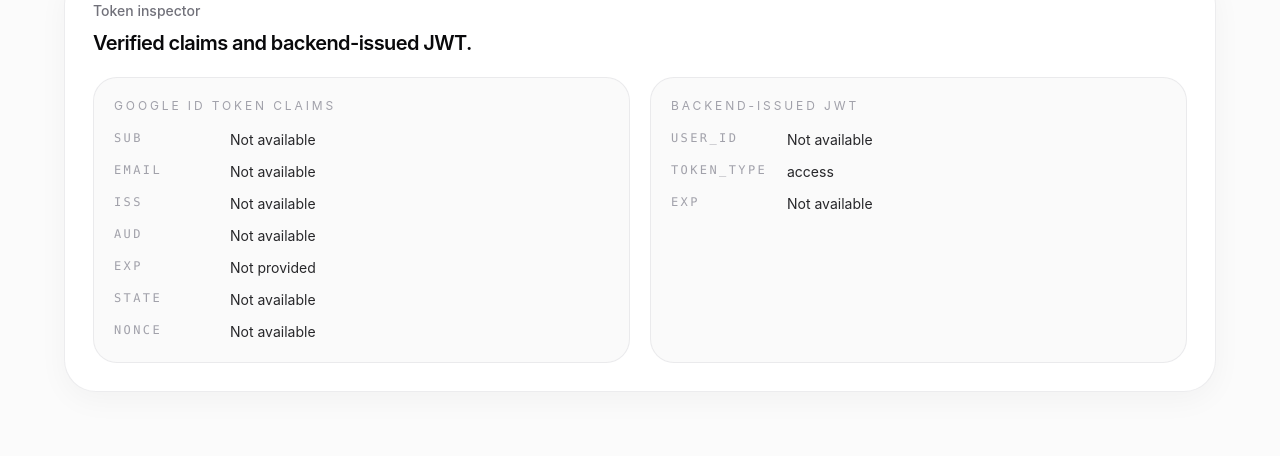
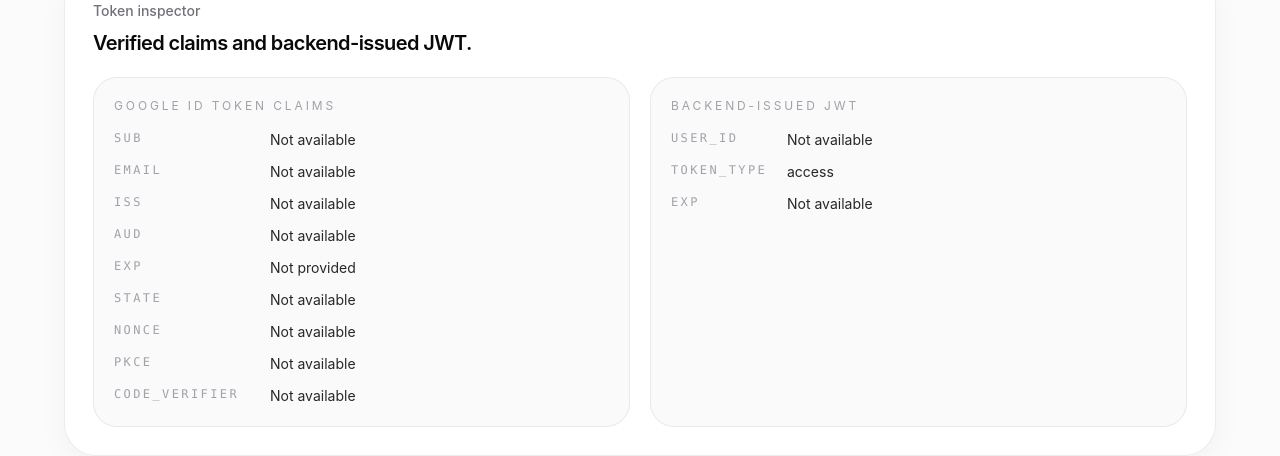
Before and after one commit to kenhm25/web_app_auction, a React (Vite) app in the folder frontend/: page /demo/auth in a window 1280 px wide. Shown: the part 845-1301 px from the top of the page. Built offline with nearby package versions, Linux system fonts and the light colour scheme; no server answers.

Commit message:
Add PKCE verification to Google OIDC flow

```diff
--- a/frontend/src/i18n/LanguageContext.tsx
+++ b/frontend/src/i18n/LanguageContext.tsx
@@ -112,6 +112,8 @@ const translations = {
       backendJwt: "Backend-issued JWT",
       stateVerified: "State verified once",
       nonceVerified: "Nonce verified once",
+      pkceVerified: "PKCE S256 challenge used",
+      codeVerifierVerified: "Code verifier verified once",
       localCredentials: "Local credentials",
       googleRedirect: "Google redirect",
       authorizationCode: "Authorization code",
@@ -351,6 +353,8 @@ const translations = {
       backendJwt: "後端發送JWT",
       stateVerified: "State 已一次性驗證",
       nonceVerified: "Nonce 已一次性驗證",
+      pkceVerified: "PKCE S256 challenge 已使用",
+      codeVerifierVerified: "Code verifier 已一次性驗證",
       localCredentials: "後端憑證直接登入",
       googleRedirect: "Google重新導向",
       authorizationCode: "發送驗證碼",
--- a/frontend/src/pages/AuthDemoPage.tsx
+++ b/frontend/src/pages/AuthDemoPage.tsx
@@ -294,6 +294,7 @@ export function AuthDemoPage() {
           client_id: "REDACTED",
           client_secret: "REDACTED",
           redirect_uri: googleOAuthCallbackUrl,
+          code_verifier: "VERIFIED_ONCE_FROM_SESSION",
         },
         response: {
           access_token: "REDACTED",
@@ -441,6 +442,9 @@ export function AuthDemoPage() {
         prompt: "consent",
         state: "SIGNED_AND_STORED_IN_SESSION",
         nonce: "GENERATED_SERVER_SIDE",
+        code_verifier: "GENERATED_AND_STORED_IN_SESSION",
+        code_challenge: "DERIVED_WITH_S256",
+        code_challenge_method: "S256",
       },
       response: { next_step: t.auth.continueGoogle },
       category: "oidc",
@@ -466,6 +470,8 @@ export function AuthDemoPage() {
         prompt: "consent",
         state: "SIGNED_AND_STORED_IN_SESSION",
         nonce: "GENERATED_SERVER_SIDE",
+        code_challenge: "DERIVED_WITH_S256",
+        code_challenge_method: "S256",
       },
       response: { redirect_to: "https://accounts.google.com/o/oauth2/v2/auth" },
       status: 302,
@@ -743,8 +749,10 @@ export function AuthDemoPage() {
                     ["exp", formatUnixTimestamp(idTokenClaims?.exp, t.common.notProvided)],
                     ["state", isGoogleFlowComplete ? t.auth.stateVerified : t.common.notAvailable],
                     ["nonce", isGoogleFlowComplete ? t.auth.nonceVerified : t.common.notAvailable],
+                    ["pkce", isGoogleFlowComplete ? t.auth.pkceVerified : t.common.notAvailable],
+                    ["code_verifier", isGoogleFlowComplete ? t.auth.codeVerifierVerified : t.common.notAvailable],
                   ].map(([label, value]) => (
-                    <div key={label} className="grid grid-cols-[6.5rem_minmax(0,1fr)] gap-3">
+                    <div key={label} className="grid grid-cols-[9rem_minmax(0,1fr)] gap-3">
                       <span className="font-mono text-xs uppercase tracking-[0.2em] text-zinc-400">{label}</span>
                       <span className="min-w-0 break-words text-zinc-800">{value}</span>
                     </div>
```
